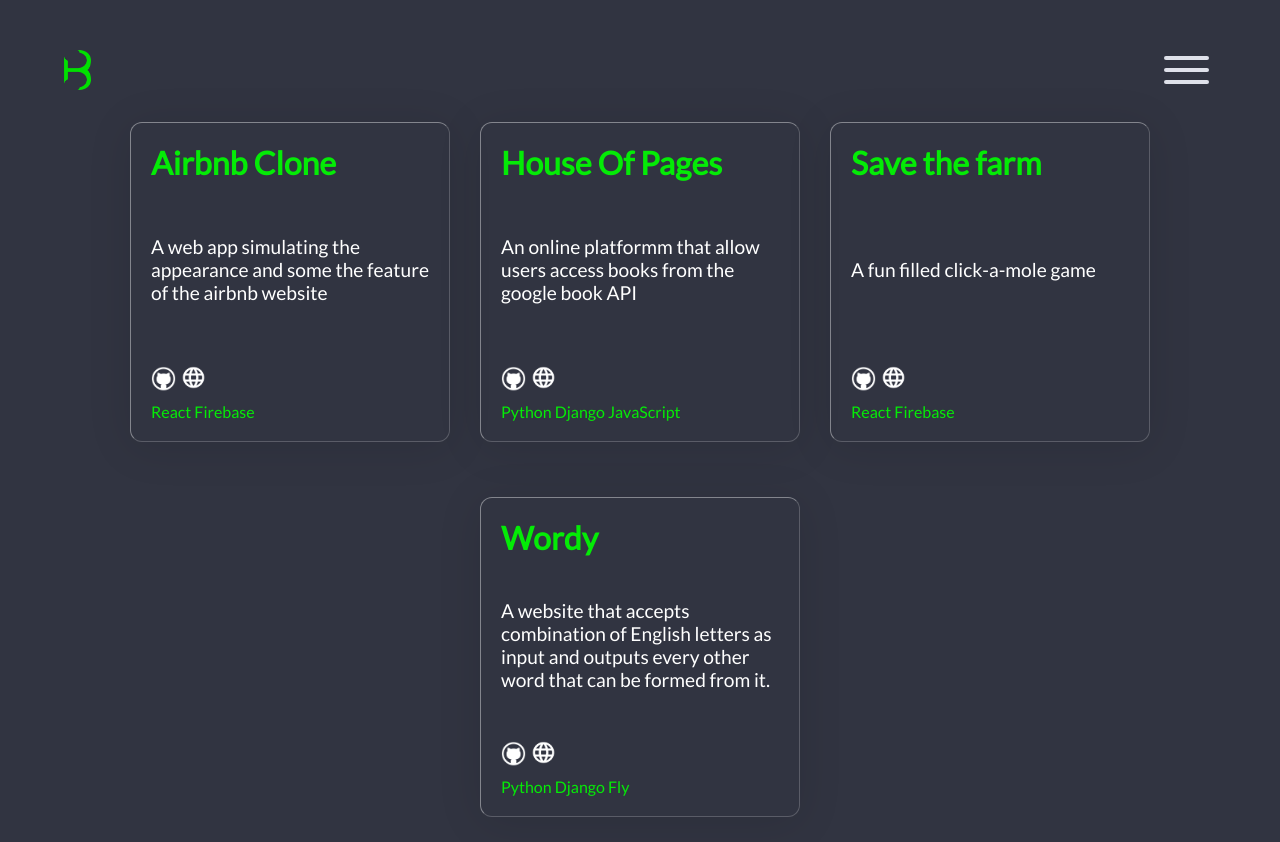
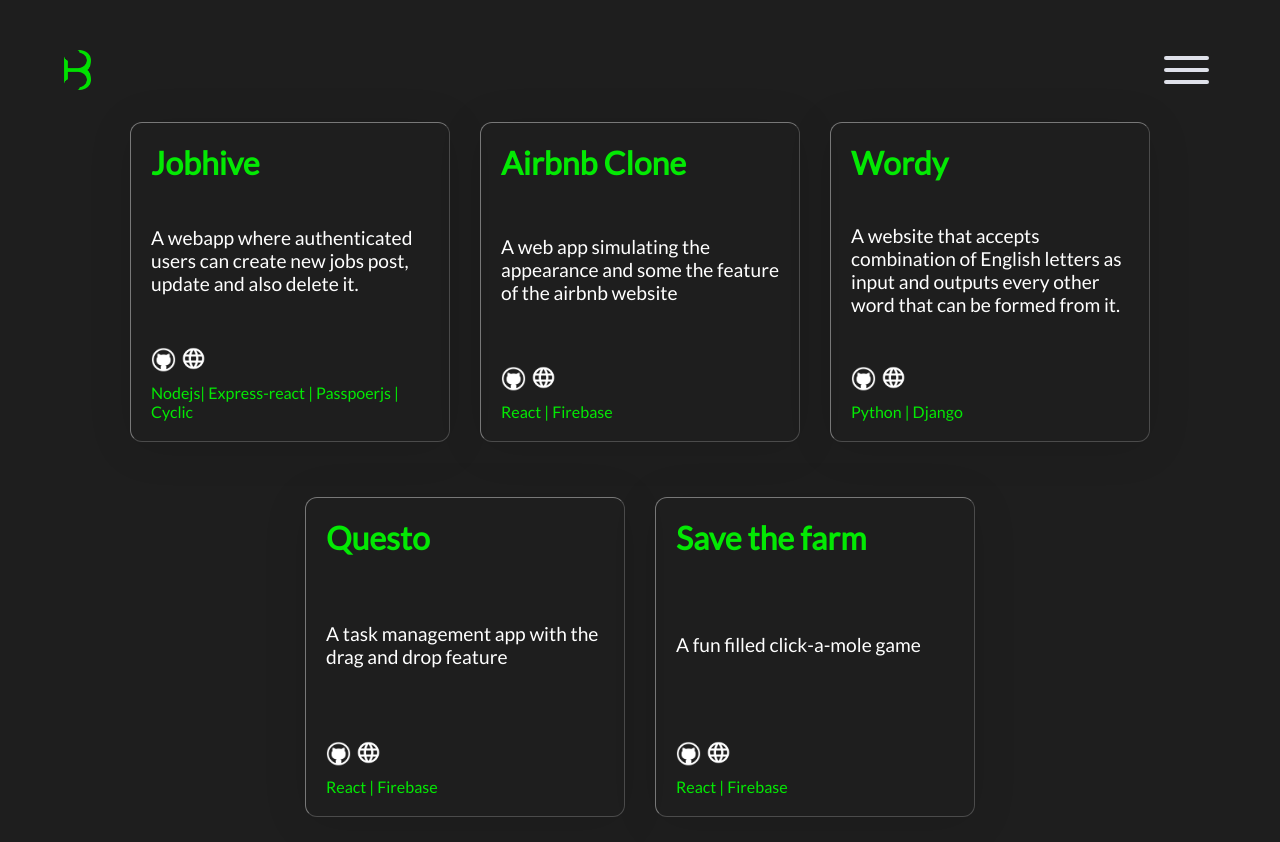
Before and after one commit to JosephBusayo/portfolio, a React (Create React App) app: page /project in a window 1280 px wide. Built offline with nearby package versions, Linux system fonts and the light colour scheme.

Commit message:
Added new project

```diff
--- a/src/Styles/App.css
+++ b/src/Styles/App.css
@@ -12,21 +12,25 @@
   --ACCENTCOLOR: white;
   --FONTCOLOR: #DFE1EA;
 }
+.dark{
+
+}
 
 body{
   background-size: 16px 16px;
   background-attachment: fixed;
-  background-color: #313441;
   color: var(--FONTCOLOR);
   margin: 0 auto;
-  width: 90vw;
-  height: 90%;
   font-family: 'Lato', sans-serif;
   padding: 0 1.5vw 0 1.5vw;
   z-index: -100;
+  background: #1E1E1E;
+
 }
 .App{
   height: 90vh;
+  background: #1E1E1E;
+
 }
 
 a{
--- a/src/Styles/Navbar.css
+++ b/src/Styles/Navbar.css
@@ -87,7 +87,6 @@
     right: 0;
     z-index: -1;
     background: transparent;
-
 }
 .nav__menu{
     height: 100%;
--- a/src/Styles/Project.css
+++ b/src/Styles/Project.css
@@ -42,9 +42,9 @@
     transform: skewX(45deg) translateX(550px);
     transition: 1s 0.2s;
 }
-.project__card:hover::before{
+/* .project__card:hover::before{
     transform: skewX(45deg) translateX(-450px)
-}
+}  */
 
 
 .project__title{
--- a/src/components/About.js
+++ b/src/components/About.js
@@ -20,15 +20,15 @@
                 </h2>
 
                 <p className="about__p">
-                    Wrote <span className="about__spotlight">'Hello world' in 2019</span> using <span className="about__spotlight">python.</span> Went from there to learn and use the python's <span className="about__spotlight">tkinter</span> and <span className="about__spotlight">Django</span> frameworks in 2020.
+                    Wrote <span className="about__spotlight">'Hello world' in 2020</span> using <span className="about__spotlight">python.</span> Went from there to learn and use the python's <span className="about__spotlight">Django</span> framework in 2020.
                 </p>
 
                 <p className="about__p">
-                     Worked at GTO in august 2021 as a python(django) developer intern. So far in 2022 I've attended two bootcamps where I've been able to horn my <span className="about__spotlight">HTML</span> & <span className="about__spotlight">CSS</span> skill, learn and work with <span className="about__spotlight">JavaScript(ES6+)</span> and also <span className="about__spotlight">React</span>
+                     Worked at GTO in august 2021 as a python developer intern. I attended Classvisa bootcamp in 2022 where I've been able to horn my <span className="about__spotlight">HTML</span> & <span className="about__spotlight">CSS</span> skill, learnt and work with <span className="about__spotlight">JavaScript(ES6+), Nodejs</span> and also <span className="about__spotlight">React</span>
                 </p>
 
                 <p className="about__p">
-                     I'm a part of WIP - community where junior developers work together to build real life projects. I'm also a student at <a href="http://classvisa.com"> <span> Classvisa </span> </a>
+                     I'm a part of WIP - a community where junior developers work together to build real life projects. I currently work as a backend developer at FountianPay but I'm <span className="about__spotlight">open to other opportunities</span>
                 </p>
 
             </div>
--- a/src/components/ProjectData.js
+++ b/src/components/ProjectData.js
@@ -1,19 +1,31 @@
 const ProjectData = [
-
+    {
+        title : 'Jobhive',
+        description : 'A webapp where authenticated users can create new jobs post, update and also delete it.',
+        gitlink : 'https://jobhive.cyclic.app/jobs',
+        livelink : '',
+        tools : 'Nodejs| Express-react | Passpoerjs | Cyclic '
+    },
     {
         title : 'Airbnb Clone',
         description : 'A web app simulating the appearance and some the feature of the airbnb website',
         gitlink : 'https://github.com/JosephBusayo/airbnb-clone',
-        livelink : 'https://airbnb-clone-659c5.web.app/',
-        tools : 'React Firebase'
+        livelink : 'https://airbnbclone-app.web.app/',
+        tools : 'React | Firebase'
     },
-
     {
-        title : 'House Of Pages',
-        description : 'An online platformm that allow users access books from the google book API ',
-        gitlink : 'https://github.com/JosephBusayo/houseofpages',
+        title : 'Wordy',
+        description : 'A website that accepts combination of English letters as input and outputs every other word that can be formed from it.',
+        gitlink : 'https://github.com/JosephBusayo/AnagramWeb',
         livelink : '',
-        tools : 'Python Django JavaScript'
+        tools : 'Python | Django '
+    },
+    {
+        title : 'Questo',
+        description : 'A task management app with the drag and drop feature ',
+        gitlink : 'https://github.com/JosephBusayo/questo',
+        livelink : 'https://quest-task.web.app/',
+        tools : 'React | Firebase'
     },
 
     {
@@ -21,16 +33,8 @@
         description : 'A fun filled click-a-mole game ',
         gitlink : 'https://github.com/JosephBusayo/click_a_mole',
         livelink : 'https://josephbusayo.github.io/click_a_mole/',
-        tools : 'React Firebase'
+        tools : 'React | Firebase'
     },
-    {
-        title : 'Wordy',
-        description : 'A website that accepts combination of English letters as input and outputs every other word that can be formed from it.',
-        gitlink : 'https://github.com/JosephBusayo/AnagramWeb',
-        livelink : '',
-        tools : 'Python Django Fly '
-    },
-
 
 ]
 
```
Also changed, not shown: 1 other file (tests, documents, lock files or other folders).
